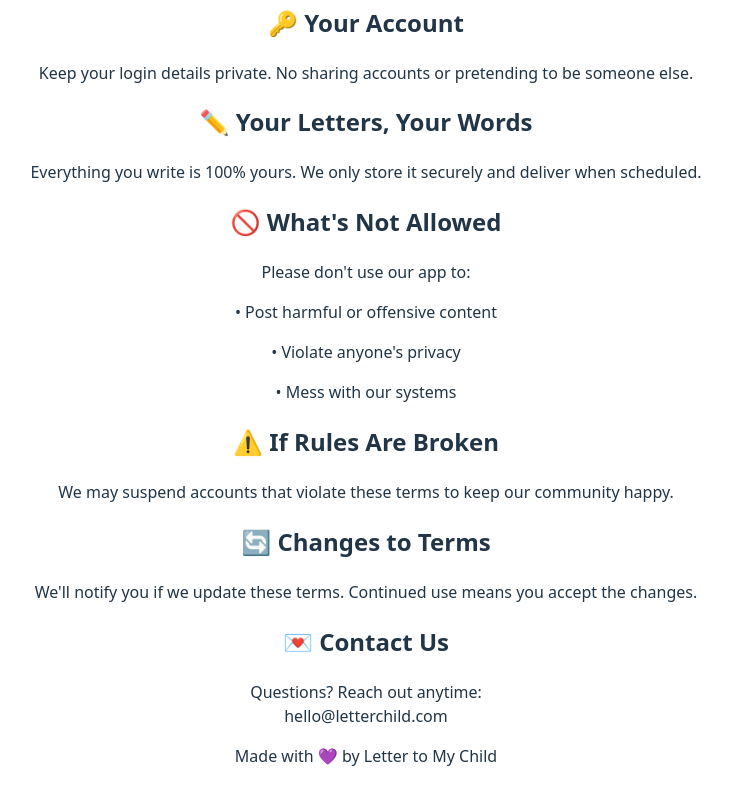
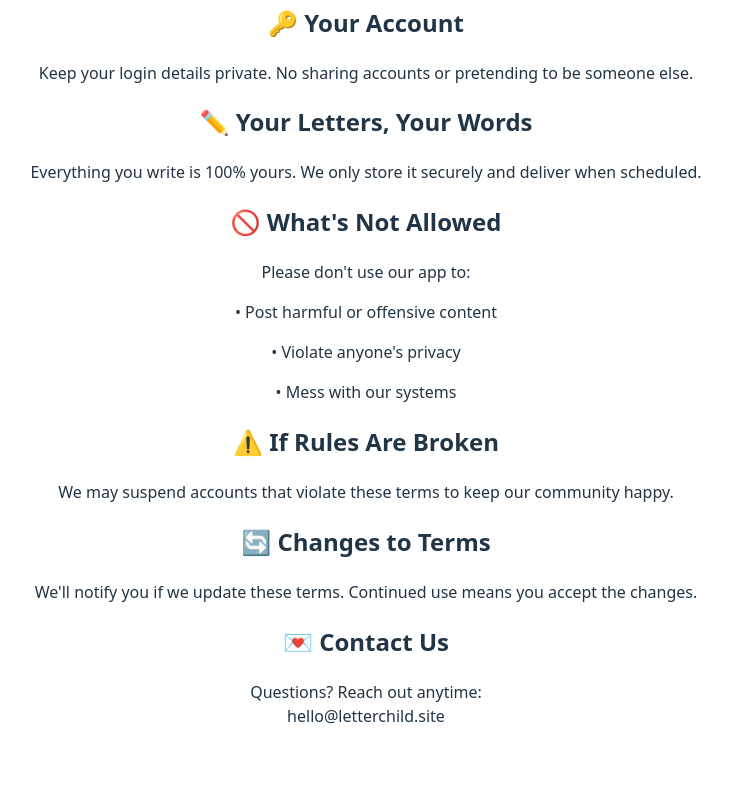
Before and after one commit to atahtee/ltmc-web, a React (Vite) app: page /terms-of-service in a window 1280 px wide. Shown: the part 416-1216 px from the top of the page, without its empty margins (274-1006 px from the left). After the commit the page ends 1192 px from the top, so only its background shows below. Built offline with nearby package versions, Linux system fonts and the light colour scheme.

Commit message:
Changed naming

```diff
--- a/src/pages/TermsOfService.jsx
+++ b/src/pages/TermsOfService.jsx
@@ -81,14 +81,14 @@
           </h2>
           <p className="text-center text-gray-600 text-sm">
             Questions? Reach out anytime:<br />
-            <span className="font-medium text-purple-500 mt-1 block">hello@letterchild.com</span>
+            <span className="font-medium text-purple-500 mt-1 block">hello@letterchild.site</span>
           </p>
         </section>
       </div>
 
-      <div className="mt-10 text-center text-sm text-purple-400">
+      {/* <div className="mt-10 text-center text-sm text-purple-400">
         Made with 💜 by Letter to My Child
-      </div>
+      </div> */}
     </div>
   );
 };
```
